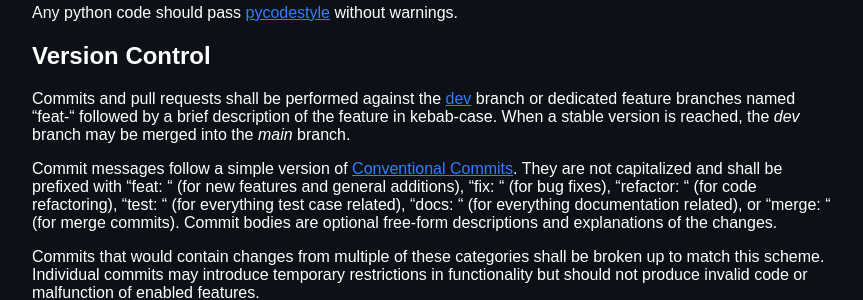
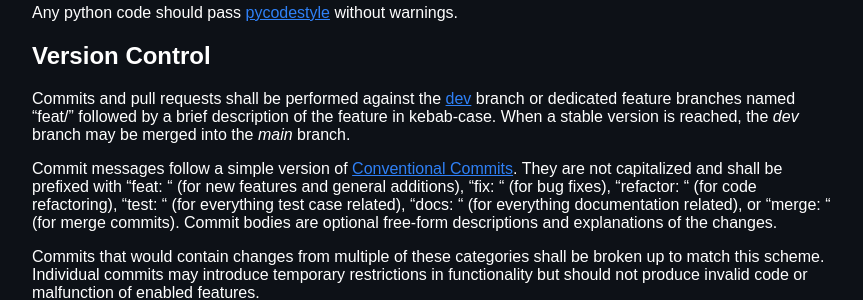
Before and after one commit to salatfreak/pyromaniac, a Jekyll site: the page built from docs/development.md, in a window 1280 px wide. Shown: the part 622-922 px from the top of the page, without its empty margins (208-1071 px from the left). Built offline with Jekyll 4.4.1, drawn with Linux system fonts in a browser that asks for light colours.

```diff
--- a/docs/development.md
+++ b/docs/development.md
@@ -31,7 +31,7 @@ Any python code should pass [pycodestyle][pycodestyle] without warnings.
 
 ## Version Control
 Commits and pull requests shall be performed against the [dev][dev] branch or
-dedicated feature branches named "feat-" followed by a brief description of the
+dedicated feature branches named "feat/" followed by a brief description of the
 feature in kebab-case. When a stable version is reached, the *dev* branch may
 be merged into the *main* branch.
 
```
